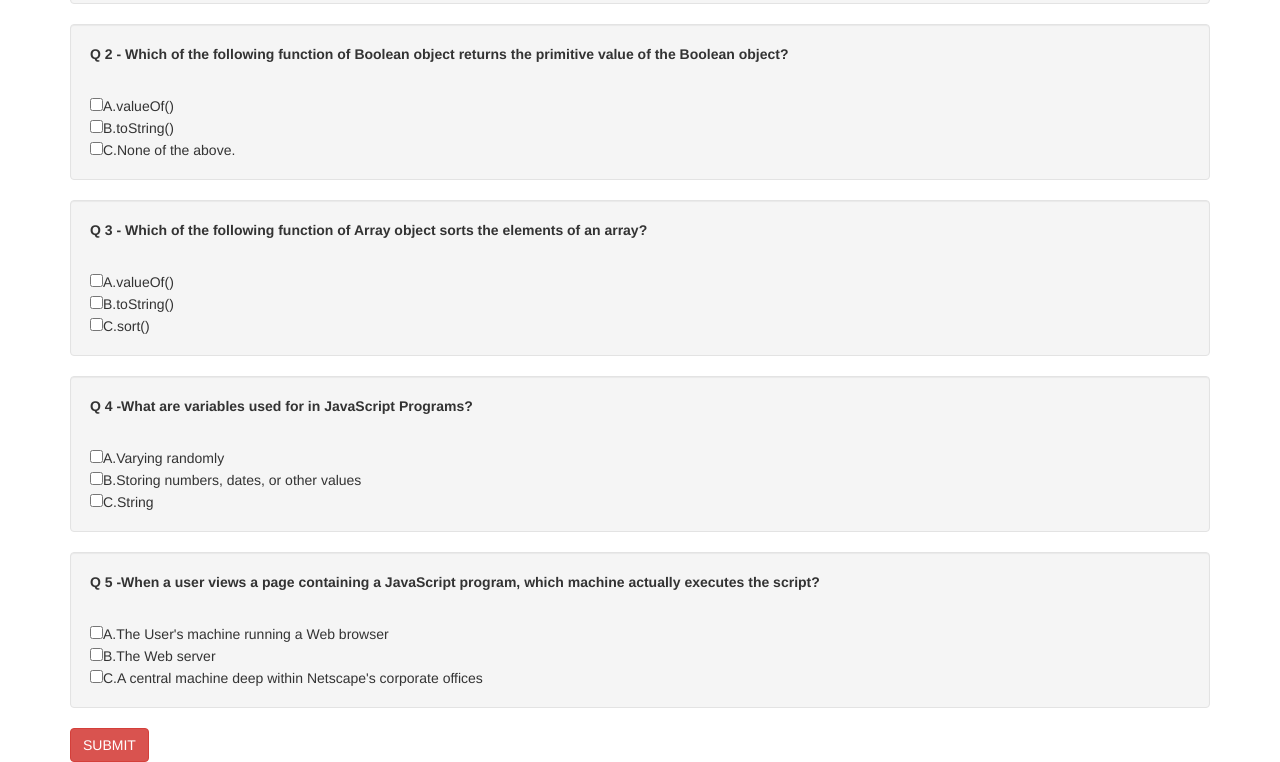
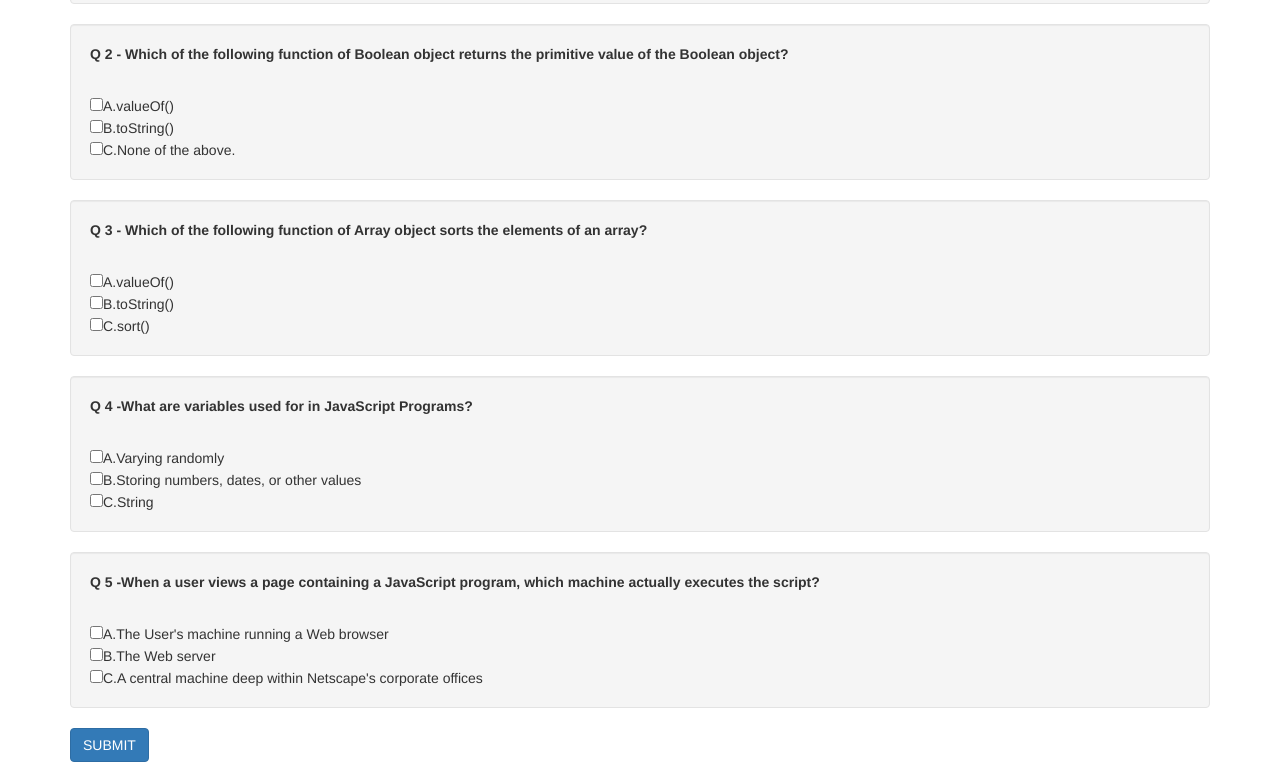
Before and after one commit to uwizeyeh/Quiz-board, a plain HTML site: page index.html in a window 1280 px wide. Shown: the part 422-1184 px from the top of the page. Drawn offline with nearby package versions, Linux system fonts and the light colour scheme.

Commit message:
add link

```diff
--- a/index.html
+++ b/index.html
@@ -50,8 +50,9 @@
                  <input type="checkbox" name="question5" id="mc" value="wrong">B.The Web server<br>
                  <input type="checkbox" name="question5" id="mc" value="wrong">C.A central machine deep within Netscape's corporate offices<br>
              </div>
-             <input type="button" name="results" value="SUBMIT" id="button" class="btn btn-danger" onClick="check();">
+             <input type="button" name="results" value="SUBMIT" id="button" class="btn btn-primary" onClick="check();">
                     </form>
          </div>
+         <script src="https://maxcdn.bootstrapcdn.com/bootstrap/3.3.7/js/bootstrap.min.js" integrity="sha384-Tc5IQib027qvyjSMfHjOMaLkfuWVxZxUPnCJA7l2mCWNIpG9mGCD8wGNIcPD7Txa" crossorigin="anonymous"></script>
      </body>
 </html>
```
